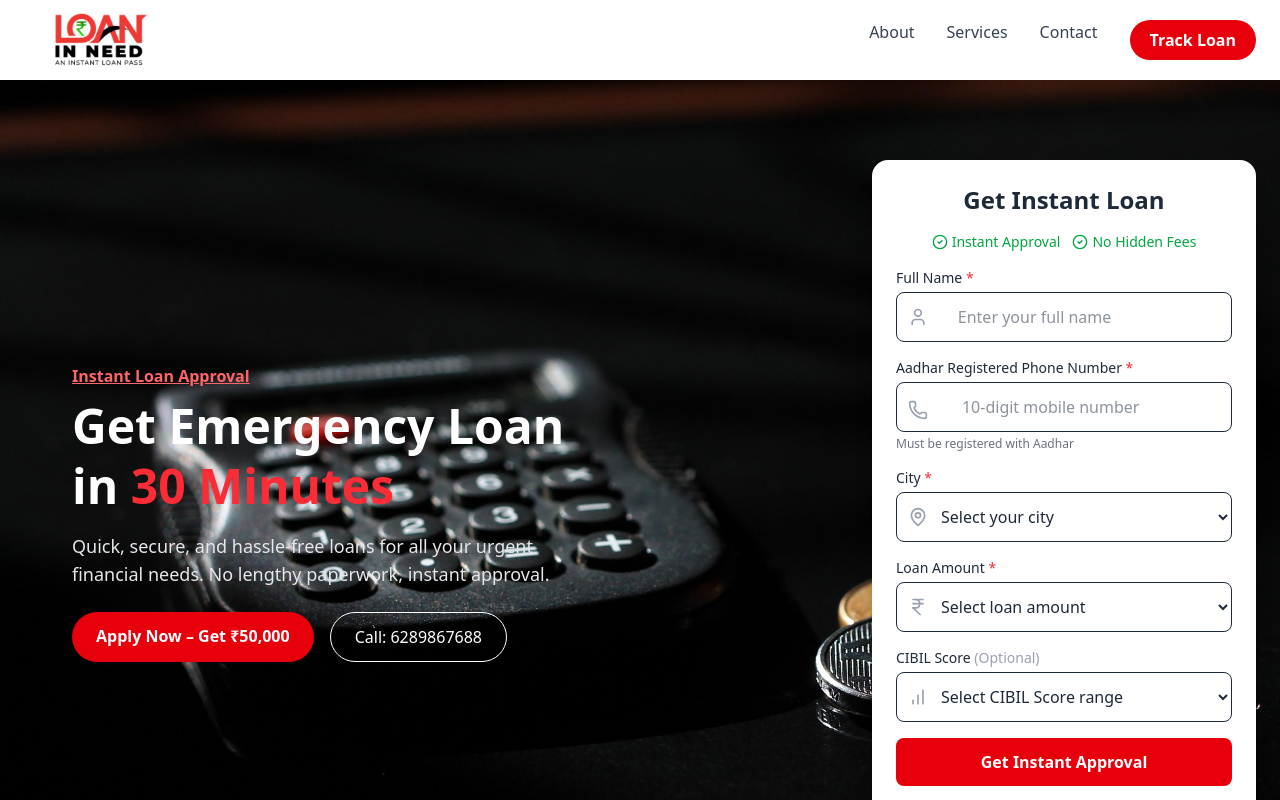
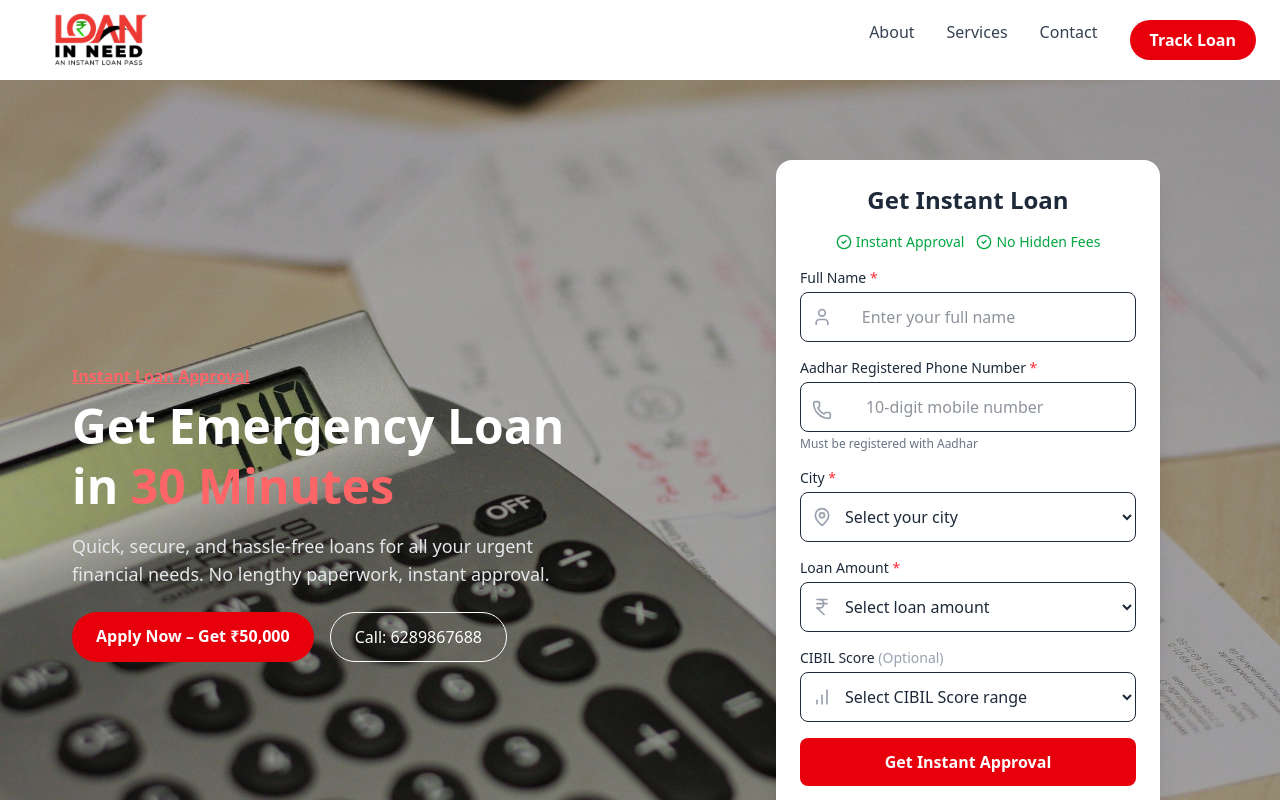
Before and after one commit to scalenowtech-com/loan-landing-page, a Next.js app in the folder loan-landing-frontend/: page / in a window 1280 px wide. Shown: the top 800 px of the page. Built offline with nearby package versions, Linux system fonts and the light colour scheme.

Commit message:
some changes to the UI

```diff
--- a/loan-landing-frontend/src/components/MainSection.tsx
+++ b/loan-landing-frontend/src/components/MainSection.tsx
@@ -62,7 +62,7 @@ export default function MainSection() {
 
   return (
     <section className="bg-[url('/bg.jpg')] bg-cover bg-center py-20">
-      <div className="container mx-auto flex flex-col lg:flex-row items-center justify-between px-6">
+      <div className="container mx-auto flex flex-col lg:flex-row items-center lg:justify-start gap-x-20 px-6">
         {/* Left Content */}
         <div className="max-w-xl pl-6 lg:pl-12 text-white">
           <p className="text-red-400 font-semibold underline">
@@ -70,7 +70,7 @@ export default function MainSection() {
           </p>
           <h1 className="text-5xl font-bold leading-tight mt-2">
             Get Emergency Loan <br /> in{" "}
-            <span className="text-red-500">30 Minutes</span>
+            <span className="text-red-400">30 Minutes</span>
           </h1>
           <p className="mt-4 text-lg text-gray-200">
             Quick, secure, and hassle-free loans for all your urgent financial
@@ -84,7 +84,7 @@ export default function MainSection() {
               Apply Now – Get ₹50,000
             </a>
             <a
-              href="tel:9266328731"
+              href="tel:6289867688"
               className="border border-white px-6 py-3 rounded-full"
             >
               Call: 6289867688
@@ -95,7 +95,7 @@ export default function MainSection() {
         {/* Right Form */}
         <div
           id="loan-form"
-          className="bg-white text-gray-800 rounded-2xl shadow-xl p-6 w-full max-w-sm mt-12 lg:mt-0 lg:ml-20"
+          className="bg-white text-gray-800 rounded-2xl shadow-xl p-6 w-full max-w-sm mt-12 lg:mt-0 lg:ml-24"
         >
           <form onSubmit={handleSubmit} className="space-y-4">
             <h2 className="text-2xl font-bold text-center">Get Instant Loan</h2>
```
Also changed, not shown: loan-landing-frontend/public/bg.jpg.
